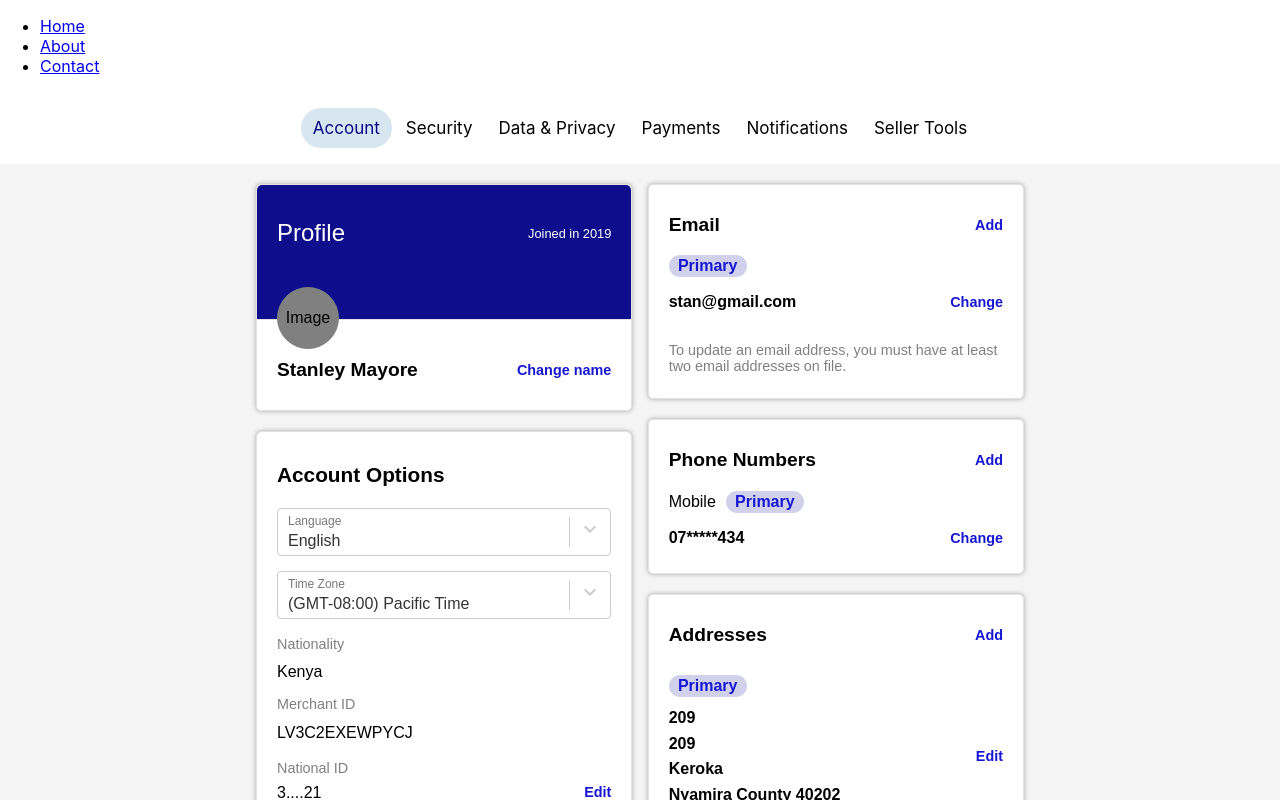
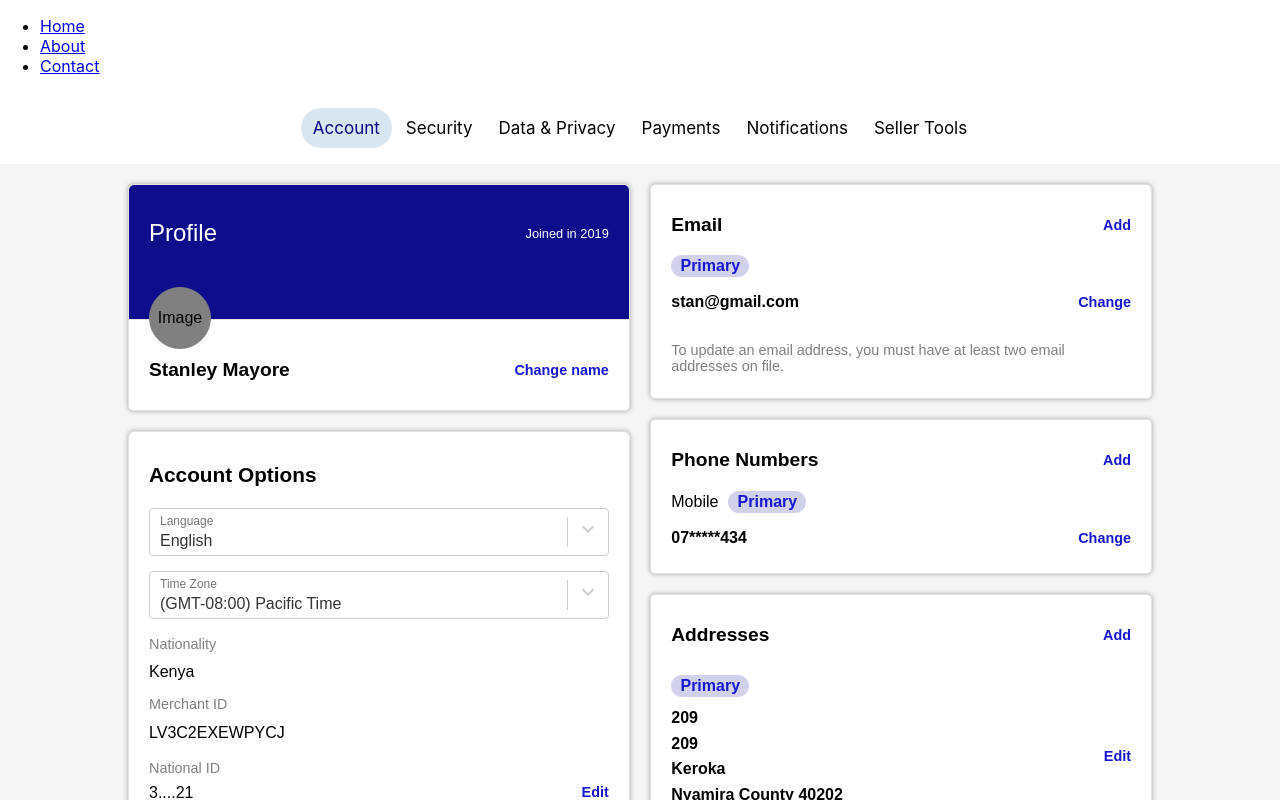
Before and after one commit to Robaa2168/paypal, a React (Create React App) app: page /settings/profile in a window 1280 px wide. Shown: the top 800 px of the page. Built offline with nearby package versions, Linux system fonts and the light colour scheme.

Commit message:
Reduce page padding

```diff
--- a/src/components/settings/Account.css
+++ b/src/components/settings/Account.css
@@ -285,15 +285,37 @@
   }
 
   .profile,
-.address {
-  width: 100%;
+  .address {
+    width: 100%;
+  }
+
+  .profileDetails,
+  .profileId,
+  .addressEmail,
+  .addressNumber,
+  .addressAddress {
+    margin-bottom: 8px;
+  }
+
+  .profileId {
+    margin-top: 0;
+  }
 }
 
-.profileDetails, .profileId, .addressEmail, .addressNumber, .addressAddress {
-  margin-bottom: 8px;
+@media (min-width: 993px) {
+  .main {
+    padding: 20px 5%;
+  }
 }
 
-.profileId {
-  margin-top: 0;
+@media (min-width: 1280px) {
+  .main {
+    padding: 20px 10%;
+  }
 }
+
+@media (min-width: 1536px) {
+  .main {
+    padding: 20px 20%;
+  }
 }
```
